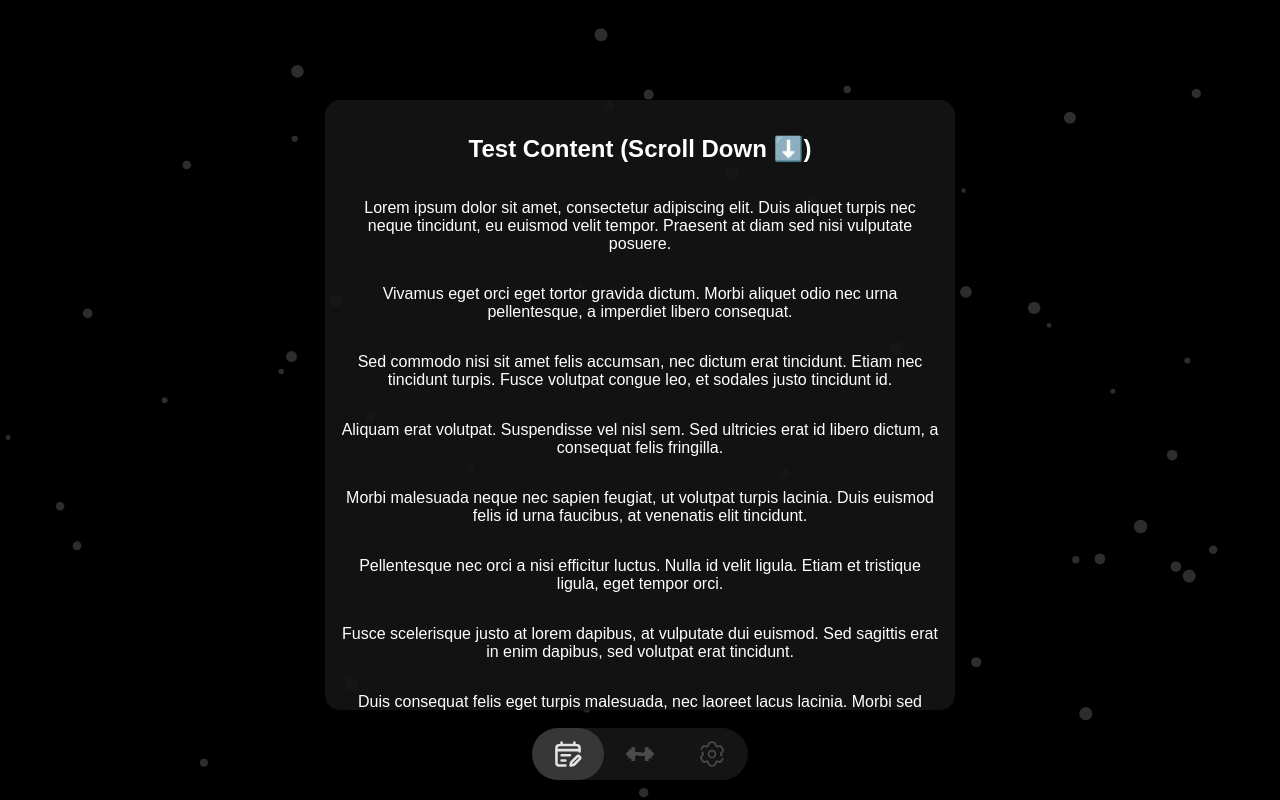
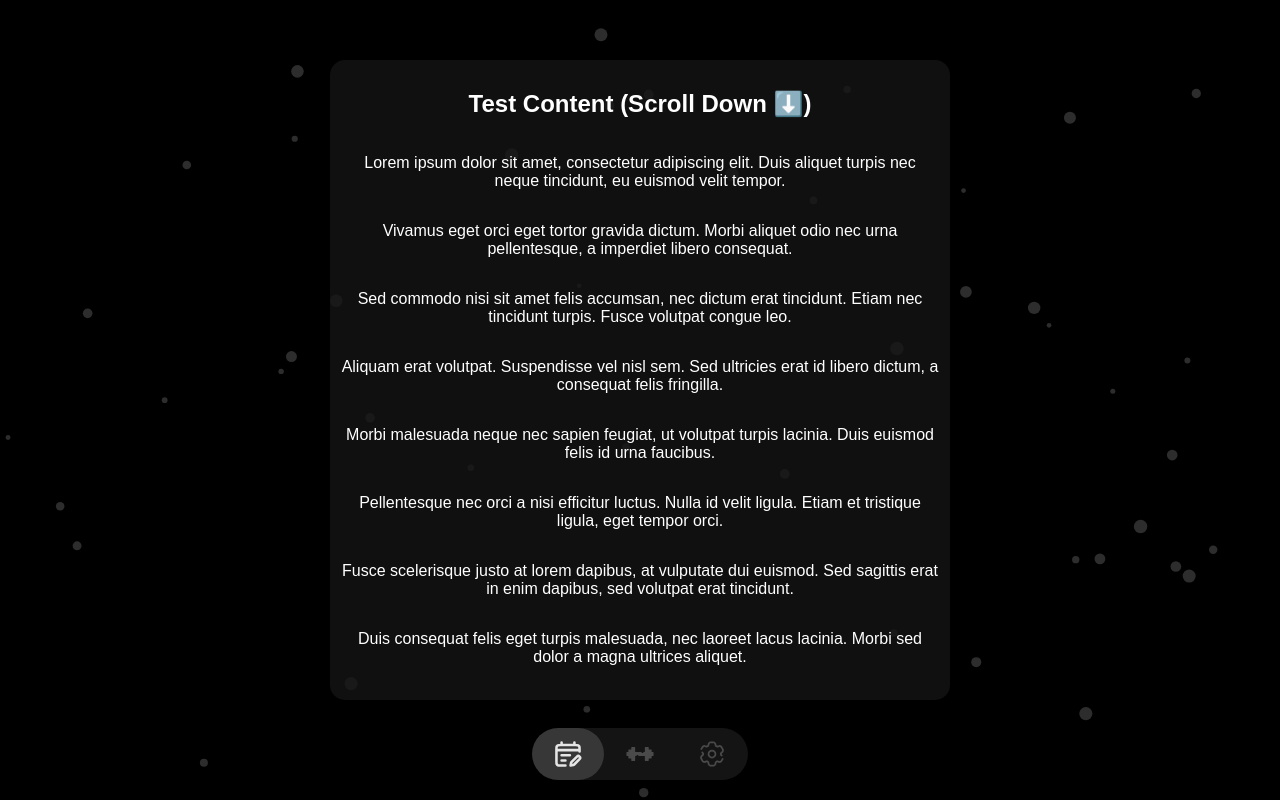
Before and after one commit to Mramor11/gym-assistant, a React (Create React App) app: page / in a window 1280 px wide. Built offline with nearby package versions, Linux system fonts and the light colour scheme.

Commit message:
Обновили Mini App для Telegram

```diff
--- a/src/App.css
+++ b/src/App.css
@@ -45,6 +45,21 @@ html, body {
     align-items: center;
     position: relative;
     z-index: 2;
+}
+
+/* Скрытие скроллбара для WebKit (Chrome, Safari) */
+.scrollable-container::-webkit-scrollbar {
+    display: none;
+}
+
+/* Скрытие скроллбара для Firefox */
+.scrollable-container {
+    scrollbar-width: none;
+}
+
+/* Скрытие скроллбара для IE/Edge */
+.scrollable-container {
+    -ms-overflow-style: none;
 }
 
 /* 🔥 Контейнер с контентом внутри Calendar (ограничение области) */
--- a/src/components/pages/Calendar.css
+++ b/src/components/pages/Calendar.css
@@ -1,37 +1,28 @@
-/* 🔲 Ограниченная область контента (только здесь должен работать скролл) */
+/* Ограниченный контейнер с прокруткой */
+/* Основной контейнер календаря */
 .calendar-wrapper {
-    display: flex;
-    flex-direction: column;
-    align-items: center;
     width: 90%;
     max-width: 600px;
-    height: calc(100vh - 220px); /* Высота с учетом отступа от панели */
-    margin-top: 10px;
-    padding: 15px;
-    background: rgba(20, 20, 20, 0.9);
+    height: calc(105vh - 220px); /* Оставляем корректную высоту */
+    background: rgba(20, 20, 20, 0.8);
     border-radius: 15px;
     box-shadow: 0px 4px 10px rgba(0, 0, 0, 0.2);
-
-    overflow-y: auto !important; /* 💡 Включаем вертикальный скролл */
-    -webkit-overflow-scrolling: touch !important; /* 💡 Поддержка плавного скролла на iOS */
-    touch-action: auto !important; /* 💡 Разрешаем скроллинг только внутри контейнера */
-    overscroll-behavior: contain;
-    scrollbar-width: thin;
-    scrollbar-color: rgba(255, 255, 255, 0.3) transparent;
+    overflow-y: scroll;
+    scrollbar-width: none; /* Скрываем скроллбар (Firefox) */
+    -ms-overflow-style: none;
+    padding: 10px;
+    position: relative;
+    margin-top: -40px; /* 🔼 Поднимаем вверх */
 }
 
-/* 🎨 Стили для скролла */
+/* Полностью скрываем скроллбар в Chrome, Safari, Edge */
 .calendar-wrapper::-webkit-scrollbar {
-    width: 5px;
+    width: 0px;
+    height: 0px;
+    display: none;
 }
 
-.calendar-wrapper::-webkit-scrollbar-thumb {
-    background: rgba(255, 255, 255, 0.3);
-    border-radius: 5px;
+/* Отступ снизу для корректного отображения */
+.bottom-space {
+    height: 30px;
 }
-
-/* 🚀 Исправляем нижний отступ, чтобы не закрывало панель */
-.bottom-space {
-    height: 100px; /* Запас перед панелью навигации */
-    flex-shrink: 0;
-}
--- a/src/components/pages/Calendar.js
+++ b/src/components/pages/Calendar.js
@@ -21,17 +21,17 @@ function Calendar() {
     return (
         <div className="calendar-wrapper">
             <h2>Test Content (Scroll Down ⬇️)</h2>
-            <p>Lorem ipsum dolor sit amet, consectetur adipiscing elit. Duis aliquet turpis nec neque tincidunt, eu euismod velit tempor. Praesent at diam sed nisi vulputate posuere.</p>
+            <p>Lorem ipsum dolor sit amet, consectetur adipiscing elit. Duis aliquet turpis nec neque tincidunt, eu euismod velit tempor.</p>
             <p>Vivamus eget orci eget tortor gravida dictum. Morbi aliquet odio nec urna pellentesque, a imperdiet libero consequat.</p>
-            <p>Sed commodo nisi sit amet felis accumsan, nec dictum erat tincidunt. Etiam nec tincidunt turpis. Fusce volutpat congue leo, et sodales justo tincidunt id.</p>
+            <p>Sed commodo nisi sit amet felis accumsan, nec dictum erat tincidunt. Etiam nec tincidunt turpis. Fusce volutpat congue leo.</p>
             <p>Aliquam erat volutpat. Suspendisse vel nisl sem. Sed ultricies erat id libero dictum, a consequat felis fringilla.</p>
-            <p>Morbi malesuada neque nec sapien feugiat, ut volutpat turpis lacinia. Duis euismod felis id urna faucibus, at venenatis elit tincidunt.</p>
+            <p>Morbi malesuada neque nec sapien feugiat, ut volutpat turpis lacinia. Duis euismod felis id urna faucibus.</p>
             <p>Pellentesque nec orci a nisi efficitur luctus. Nulla id velit ligula. Etiam et tristique ligula, eget tempor orci.</p>
             <p>Fusce scelerisque justo at lorem dapibus, at vulputate dui euismod. Sed sagittis erat in enim dapibus, sed volutpat erat tincidunt.</p>
             <p>Duis consequat felis eget turpis malesuada, nec laoreet lacus lacinia. Morbi sed dolor a magna ultrices aliquet.</p>
-            <p>Integer a justo in dui accumsan interdum. Vestibulum dictum, metus non ultricies aliquet, ligula eros dapibus elit, ut dictum lectus odio ac leo.</p>
-            <p>Sed euismod nisi a lectus tincidunt, sed euismod nisi congue. Vivamus auctor ligula et sapien tincidunt, euismod accumsan quam vehicula.</p>
-            <p>Nam sagittis nisl nec augue molestie, eget vehicula odio viverra. Phasellus ullamcorper libero id orci dictum, sed ultrices arcu malesuada.</p>
+            <p>Integer a justo in dui accumsan interdum. Vestibulum dictum, metus non ultricies aliquet, ligula eros dapibus elit.</p>
+            <p>Sed euismod nisi a lectus tincidunt, sed euismod nisi congue. Vivamus auctor ligula et sapien tincidunt.</p>
+            <p>Nam sagittis nisl nec augue molestie, eget vehicula odio viverra. Phasellus ullamcorper libero id orci dictum.</p>
             <p>Maecenas id elit ac odio blandit convallis. In pharetra odio ut nisl tristique, sit amet tempor metus rhoncus.</p>
             <p>Vestibulum volutpat purus et libero interdum, ac aliquet mi cursus. Etiam id magna a dolor ultrices interdum.</p>
             <p>Quisque at lorem sed risus tincidunt condimentum. Duis dictum risus eu enim tempus, ut euismod magna fermentum.</p>
```
